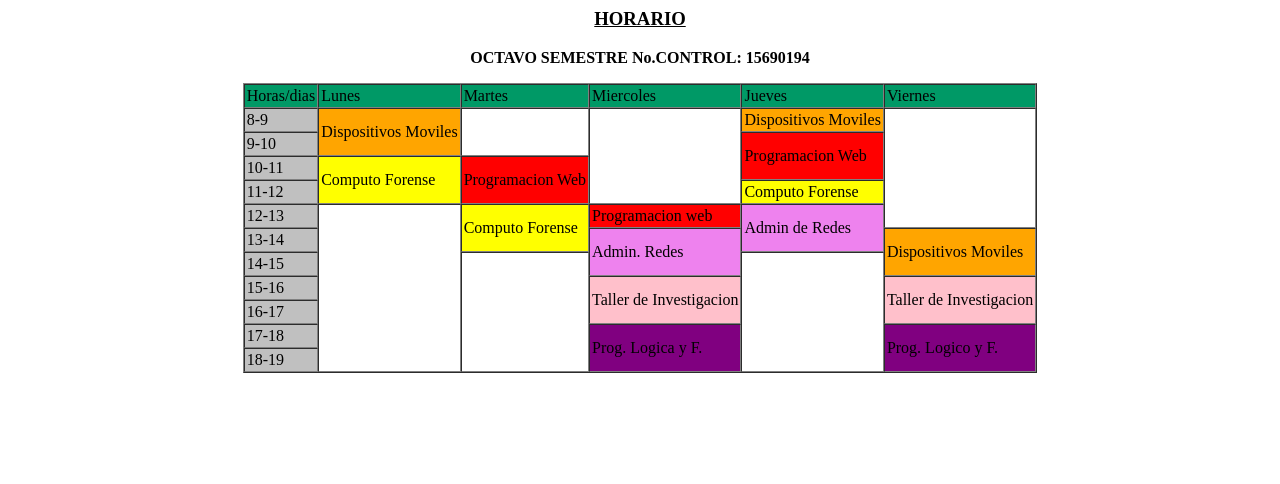
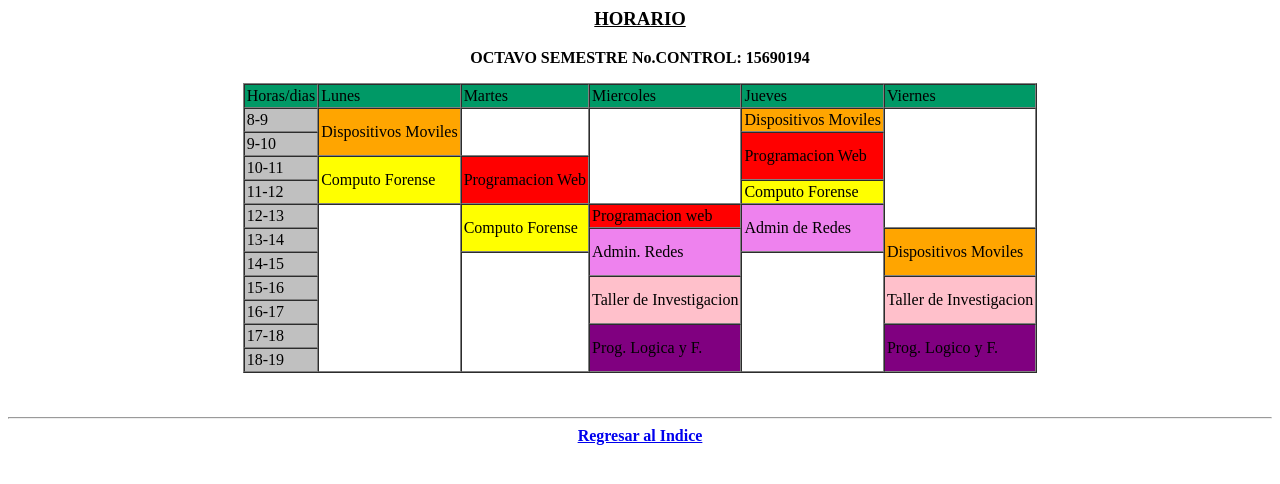
Before and after one commit to citlalyxd/citlalyxd.github.io, a plain HTML site: page practica3.html in a window 1280 px wide. Drawn offline with Linux system fonts and the light colour scheme.

Commit message:
Update practica3.html

```diff
--- a/practica3.html
+++ b/practica3.html
@@ -87,7 +87,10 @@
 
 	</table>
 
-
+	<br>
+	<br>
+	<hr>
+	<center><a href="index.html">Regresar al Indice</a></center>
 
 
 </body>
```
